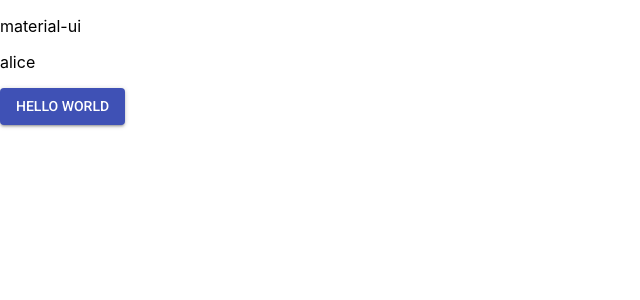
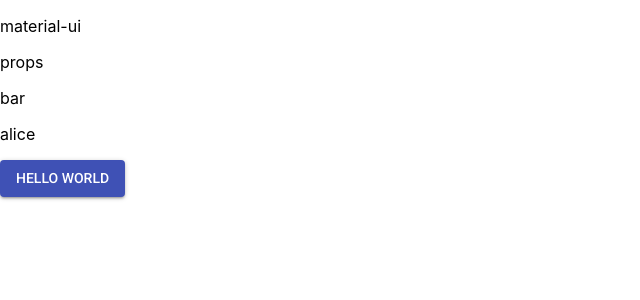
Before and after one commit to ratelChief/React-redux-flow-material-ui, a React (Create React App) app: page / in a window 1280 px wide. Shown: the top 300 px of the page, without its empty margins (0-640 px from the left). Built offline with nearby package versions, Linux system fonts and the light colour scheme.

Commit message:
added classComponent

```diff
--- a/package.json
+++ b/package.json
@@ -4,6 +4,7 @@
   "private": true,
   "dependencies": {
     "@material-ui/core": "^3.3.2",
+    "final-form": "^4.10.0",
     "material-ui": "^0.20.2",
     "react": "^16.6.0",
     "react-dom": "^16.6.0",
--- a/src/App.js
+++ b/src/App.js
@@ -1,9 +1,10 @@
 // @flow
 import * as React from 'react';
 import MyComponent from './MyComponent';
+import MyClassComponent from './MyClassComponent';
 
 type Props = {
-  foo: number,
+  foo?: string,
   bar?: string,
 };
 
@@ -11,8 +12,11 @@ export default class App extends React.Component<Props> {
   render() {
     return (
       <div className="App">
-        {this.props.bar}
         <header className="App-header"> <p> material-ui</p> </header>
+        <MyClassComponent
+          foo={'props'}
+          bar={'bar'}
+        />
         <MyComponent name={ 'alice' } />
       </div>
     );
--- /dev/null
+++ b/src/MyClassComponent.js
@@ -0,0 +1,26 @@
+//@flow
+import * as React from 'react';
+
+type Props = {
+  foo: string,
+  bar: string
+};
+
+export default class MyClassComponent extends React.Component<Props> {
+
+  static defaultProps = {
+    foo: 'fooDefault'
+  }
+
+  render() {
+    const myFooConst =
+    <div>{this.props.foo}</div>;
+
+    return (
+      <div>
+        {myFooConst}
+        <p>{this.props.bar}</p>
+      </div>
+    );
+  }
+}
```
Also changed, not shown: 1 other file (tests, documents, lock files or other folders).
